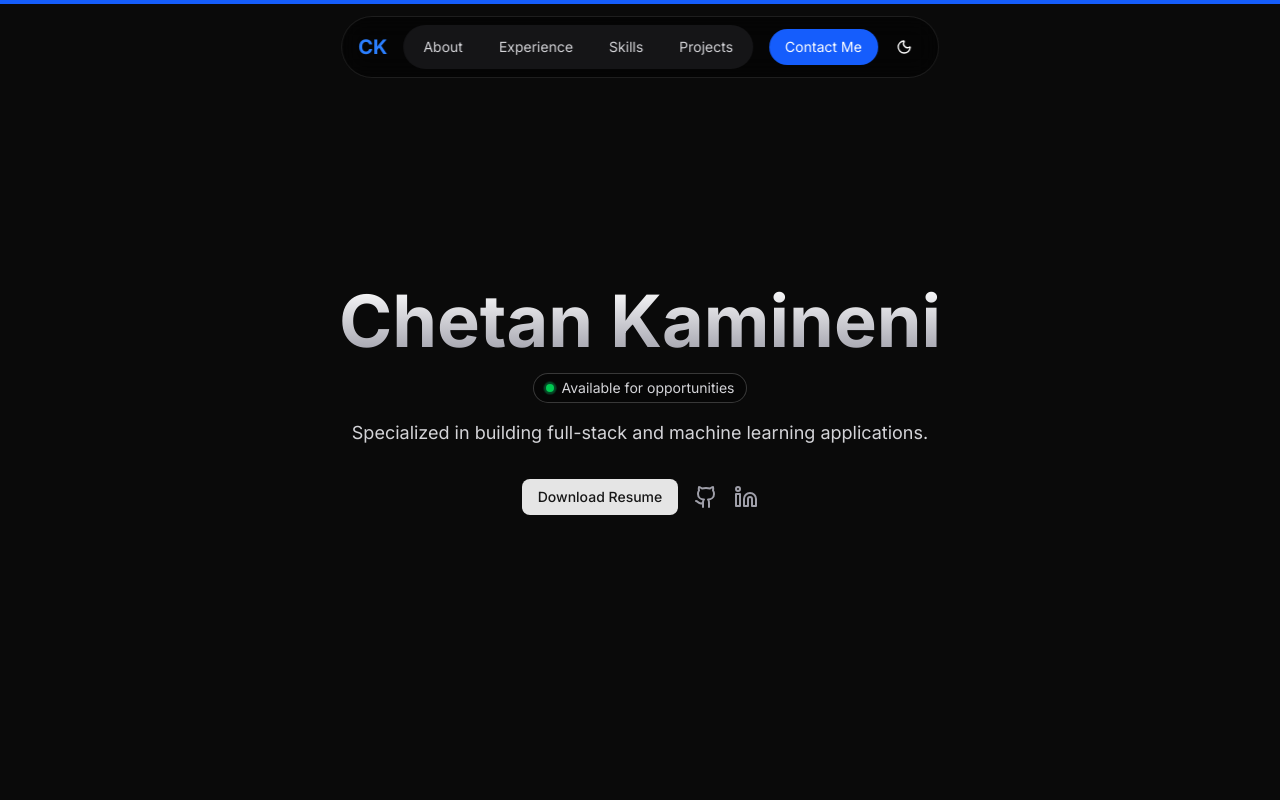
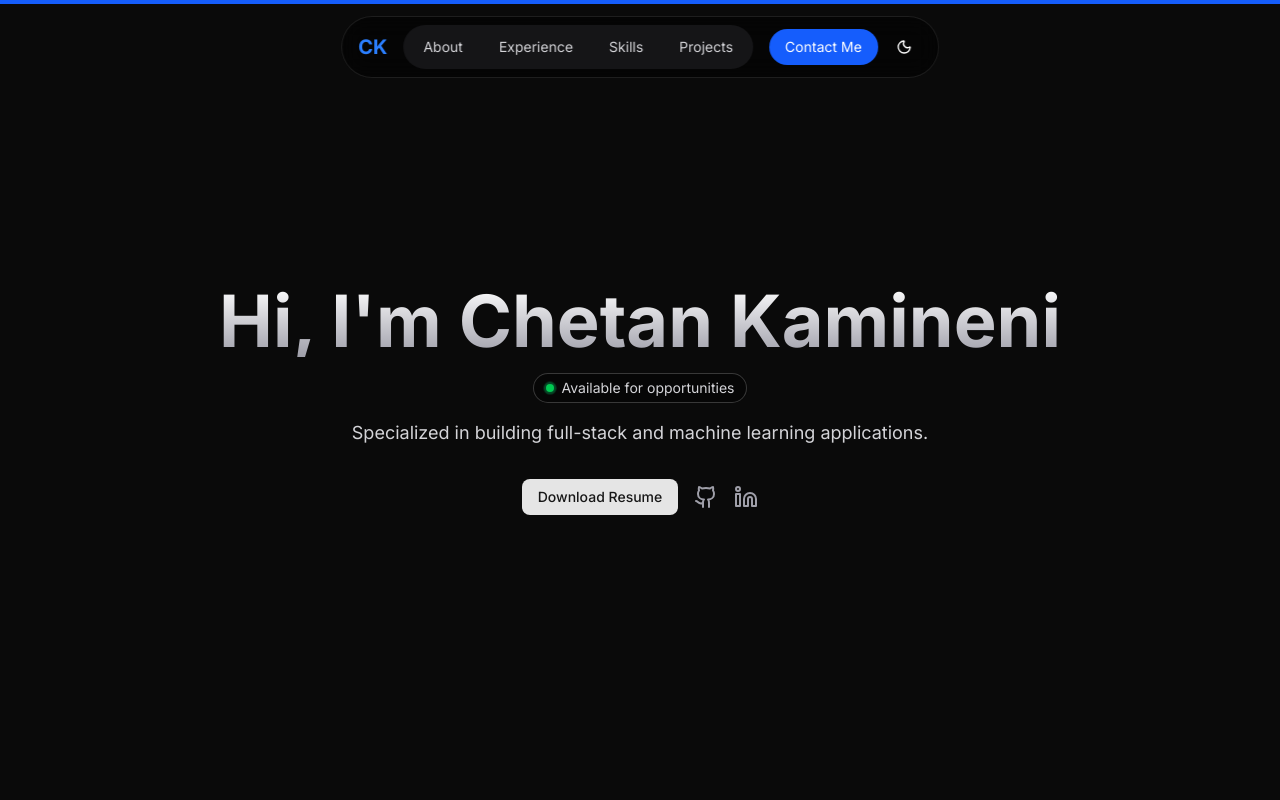
Before and after one commit to Chetankamineni/portfolio, a Next.js app: page / in a window 1280 px wide. Shown: the top 800 px of the page. Built offline with nearby package versions, Linux system fonts and the light colour scheme.

Commit message:
fixed title of page and rounded corners

```diff
--- a/src/app/layout.tsx
+++ b/src/app/layout.tsx
@@ -8,7 +8,7 @@ import { ThemeProvider } from "@/components/theme-provider"; // <-- Import
 const inter = Inter({ subsets: ["latin"] });
 
 export const metadata: Metadata = {
-  title: "Chetan's Portfolio",
+  title: "Chetan Kamineni | Software Developer",
   description: "Portfolio of Chetan Kamineni, a software developer specializing in React, Node.js, and Machine Learning.",
 };
 
--- a/src/components/sections/Hero.tsx
+++ b/src/components/sections/Hero.tsx
@@ -14,7 +14,7 @@ export const Hero = () => {
         transition={{ duration: 0.5 }}
         className="text-5xl md:text-7xl font-bold bg-clip-text text-transparent bg-gradient-to-b from-black to-zinc-600 dark:from-white dark:to-zinc-400"
       >
-        Chetan Kamineni
+        Hi, I'm Chetan Kamineni
       </motion.h1>
 
       {/* --- NEW AVAILABILITY INDICATOR --- */}
--- a/src/components/sections/Projects.tsx
+++ b/src/components/sections/Projects.tsx
@@ -58,7 +58,7 @@ export const Projects = () => {
                 scale: 1.03,
                 boxShadow: "0px 0px 15px rgba(59, 130, 246, 0.4)",
             }}
-            className="h-full" // Added for consistent height
+            className="h-full rounded-2xl overflow-hidden transform-gpu will-change-transform"
           >
             <Card className="bg-zinc-100 dark:bg-zinc-900 border-zinc-200 dark:border-zinc-800 h-full flex flex-col rounded-2xl transition-colors duration-300 hover:border-blue-500/60">
               <CardHeader>
```
